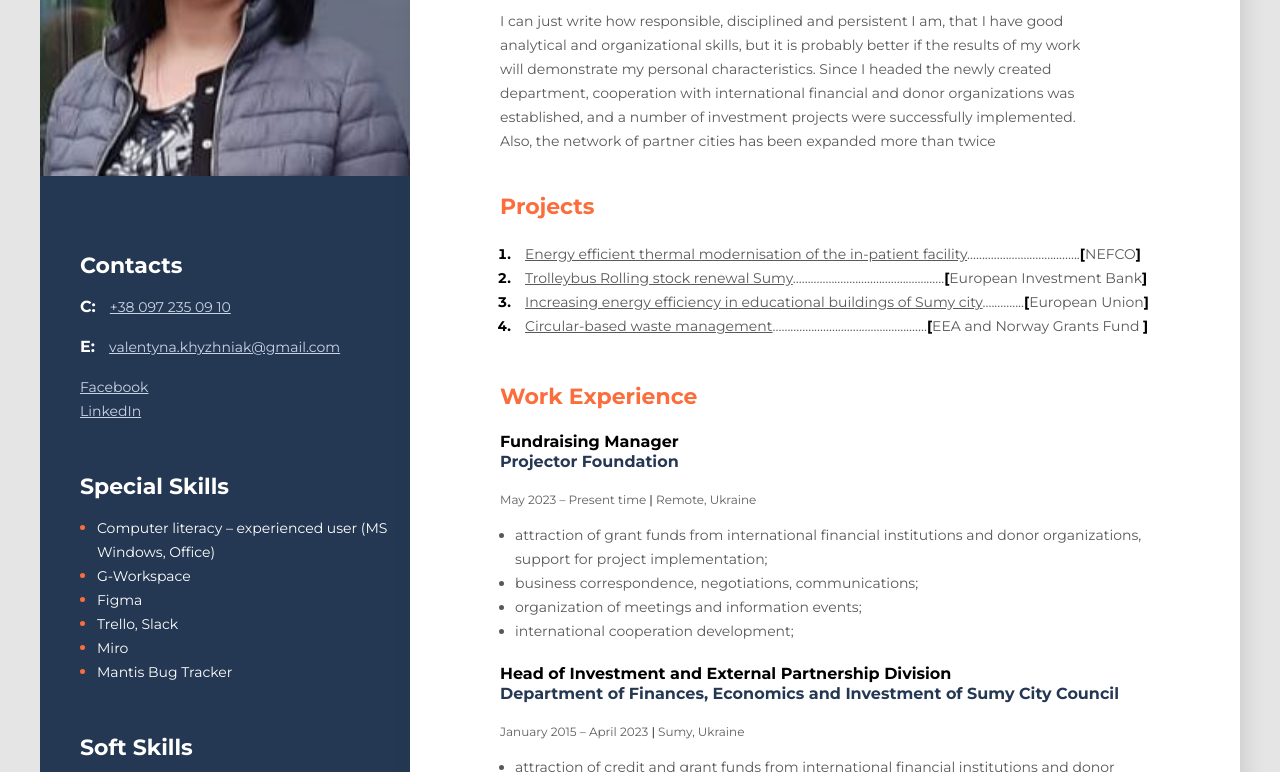
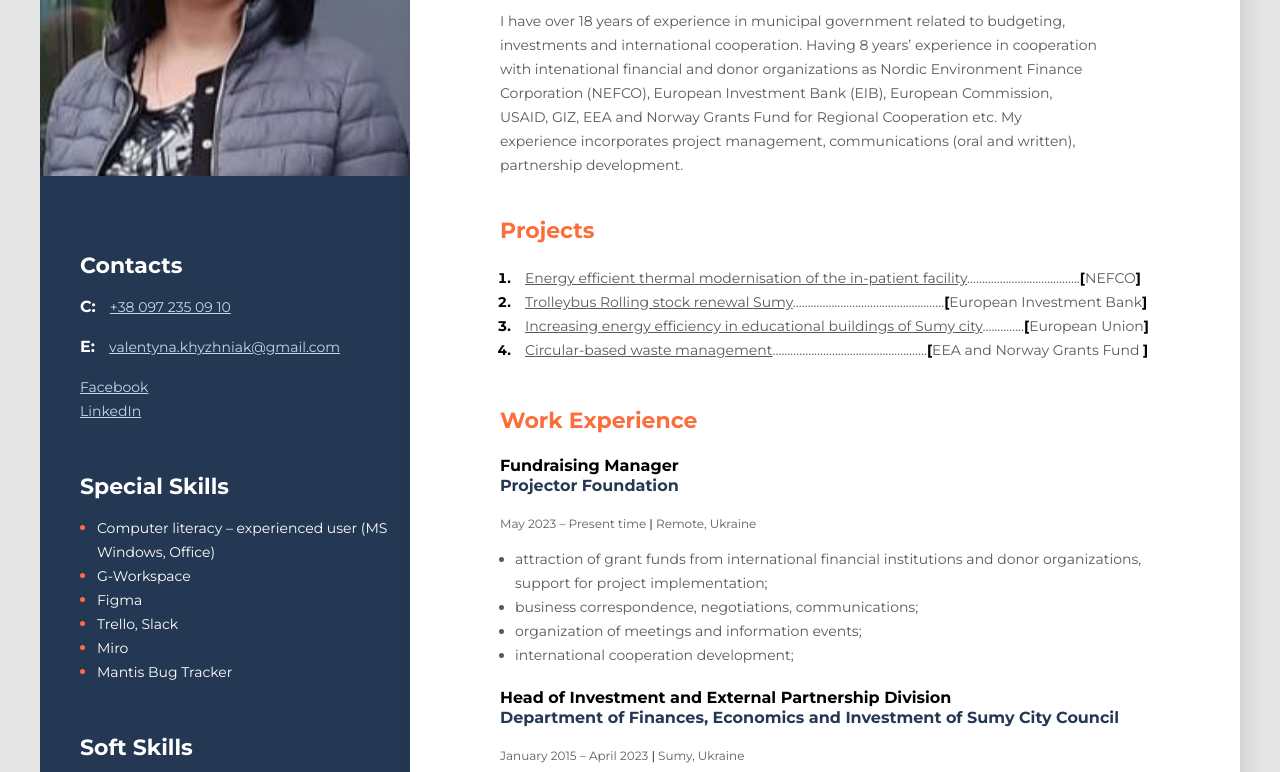
Before and after one commit to valentyna-x/git_cv, a plain HTML site: page index.html in a window 1280 px wide. Shown: the part 243-1015 px from the top of the page. Drawn offline with Linux system fonts and the light colour scheme.

Commit message:
Update index.html

```diff
--- a/index.html
+++ b/index.html
@@ -17,10 +17,12 @@
         <div class="main-content">
             <!--about user-->
             <div class="about">
-                <h2 class="about-position">Fundraising Manager at the Projector Foundation</h2>
+                <h2 class="about-position">Grants Manager at the Projector Foundation</h2>
                 <h1 class="about-name">Valentyna Khyzhniak</h1>
                 <p class="about-description">
-                    I can just write how responsible, disciplined and persistent I am, that I have good analytical and organizational skills, but it is probably better if the results of my work will demonstrate my personal characteristics. Since I headed the newly created department, cooperation with international financial and donor organizations was established, and a number of investment projects were successfully implemented. Also, the network of partner cities has been expanded more than twice</p>
+                    I have over 18 years of experience in municipal government related to budgeting, investments and international cooperation.
+Having 8 years’ experience in cooperation with intenational financial and donor organizations as Nordic Environment Finance Corporation (NEFCO), European Investment Bank (EIB), European Commission, USAID, GIZ, EEA and Norway Grants Fund for Regional Cooperation etc.
+My experience incorporates project management, communications (oral and written), partnership development.</p>
             </div>
             <!--Projects-->
             <div class="projects">
```
